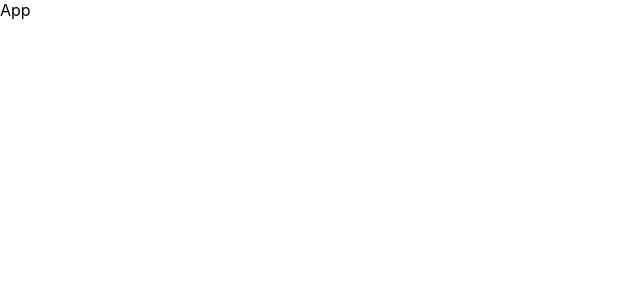
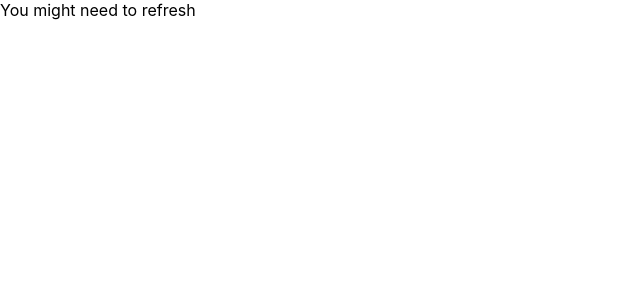
Before and after one commit to Nomnivore/social-card, a React (Create React App) app in the folder client/: page / in a window 1280 px wide. Shown: the top 300 px of the page, without its empty margins (0-640 px from the left). Built offline with nearby package versions, Linux system fonts and the light colour scheme; no server answers.

Commit message:
set up router and api hooks

```diff
--- a/client/package.json
+++ b/client/package.json
@@ -10,6 +10,7 @@
     "http-proxy-middleware": "^2.0.6",
     "react": "^18.2.0",
     "react-dom": "^18.2.0",
+    "react-router-dom": "^6.4.3",
     "react-scripts": "5.0.1",
     "web-vitals": "^2.1.4"
   },
--- a/client/src/App.js
+++ b/client/src/App.js
@@ -1,4 +1,14 @@
+import { Routes, Route } from "react-router-dom";
+import Home from "./pages/Home";
+
 const App = () => {
-  return <div>App</div>;
+  return (
+    <>
+      {/* layout elements like a navbar can go here */}
+      <Routes>
+        <Route path="/" element={<Home />} />
+      </Routes>
+    </>
+  );
 };
 export default App;
--- /dev/null
+++ b/client/src/hooks/useAPI.js
@@ -0,0 +1,7 @@
+import axios from "../util/api";
+
+export const useAPI = () => {
+  // probably doesn't need to be a hook
+  // but this allows for future flexibility
+  return axios;
+};
--- /dev/null
+++ b/client/src/hooks/useTokenAPI.js
@@ -0,0 +1,6 @@
+import { axiosToken } from "../util/api";
+
+export const useTokenAPI = () => {
+  // add interceptor to apply token header if authenticated
+  return axiosToken;
+};
--- a/client/src/index.js
+++ b/client/src/index.js
@@ -4,10 +4,16 @@ import "./index.css";
 import App from "./App";
 import reportWebVitals from "./reportWebVitals";
 
+import { BrowserRouter, Routes, Route } from "react-router-dom";
+
 const root = ReactDOM.createRoot(document.getElementById("root"));
 root.render(
   <React.StrictMode>
-    <App />
+    <BrowserRouter>
+      <Routes>
+        <Route path="/*" element={<App />} />
+      </Routes>
+    </BrowserRouter>
   </React.StrictMode>
 );
 
--- /dev/null
+++ b/client/src/pages/Home.js
@@ -0,0 +1,27 @@
+import { useAPI } from "../hooks/useAPI";
+import { useState, useEffect } from "react";
+
+const Home = () => {
+  const [forecasts, setForecasts] = useState([{}]);
+  const api = useAPI();
+  useEffect(() => {
+    const abort = new AbortController();
+
+    api
+      .get("weatherforecast", {
+        signal: abort.signal,
+      })
+      .then((response) => {
+        console.log(response.data);
+        setForecasts(response?.data);
+      })
+      .catch((err) => {
+        console.log(err);
+      });
+
+    return () => abort.abort();
+  }, []);
+
+  return <div>{forecasts[0].date ?? "You might need to refresh"}</div>;
+};
+export default Home;
```
Also changed, not shown: client/.eslintrc.json, 1 other file (tests, documents, lock files or other folders).
